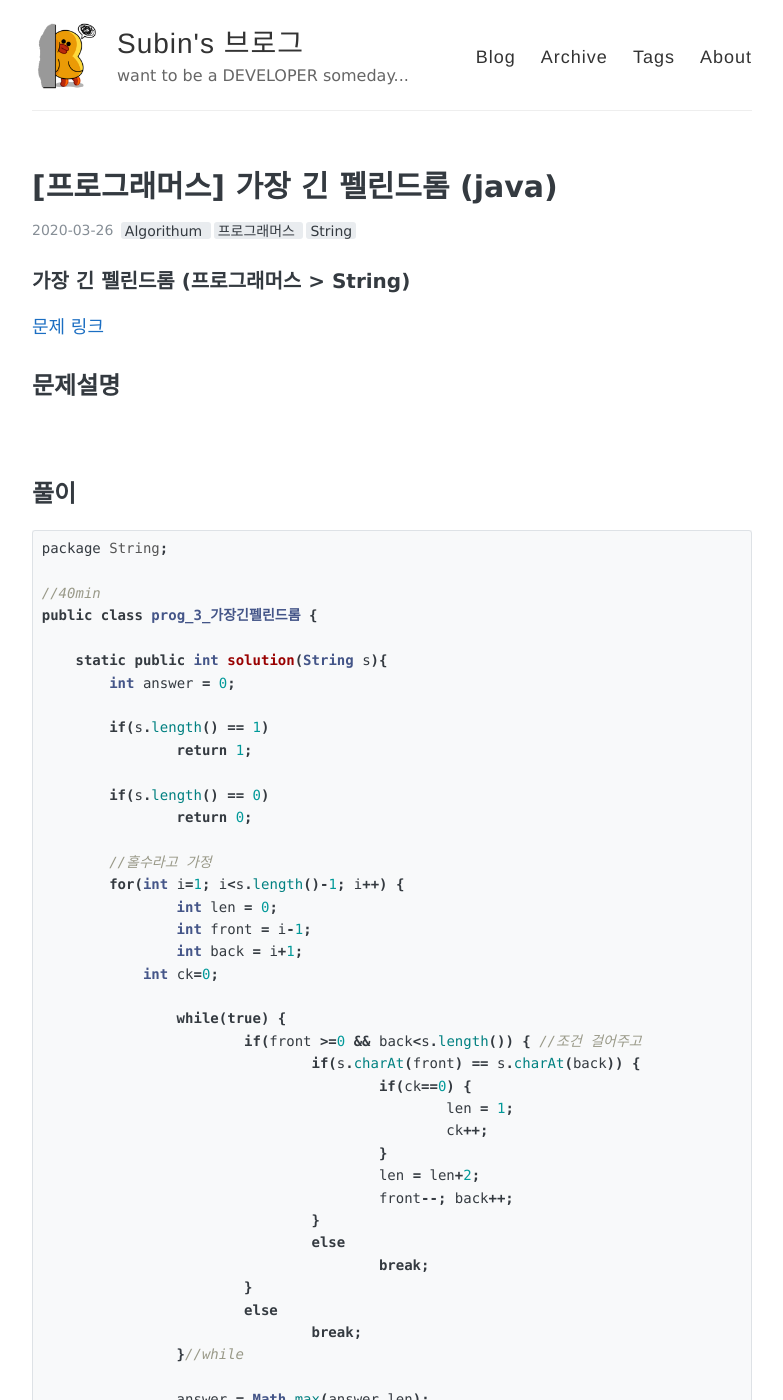
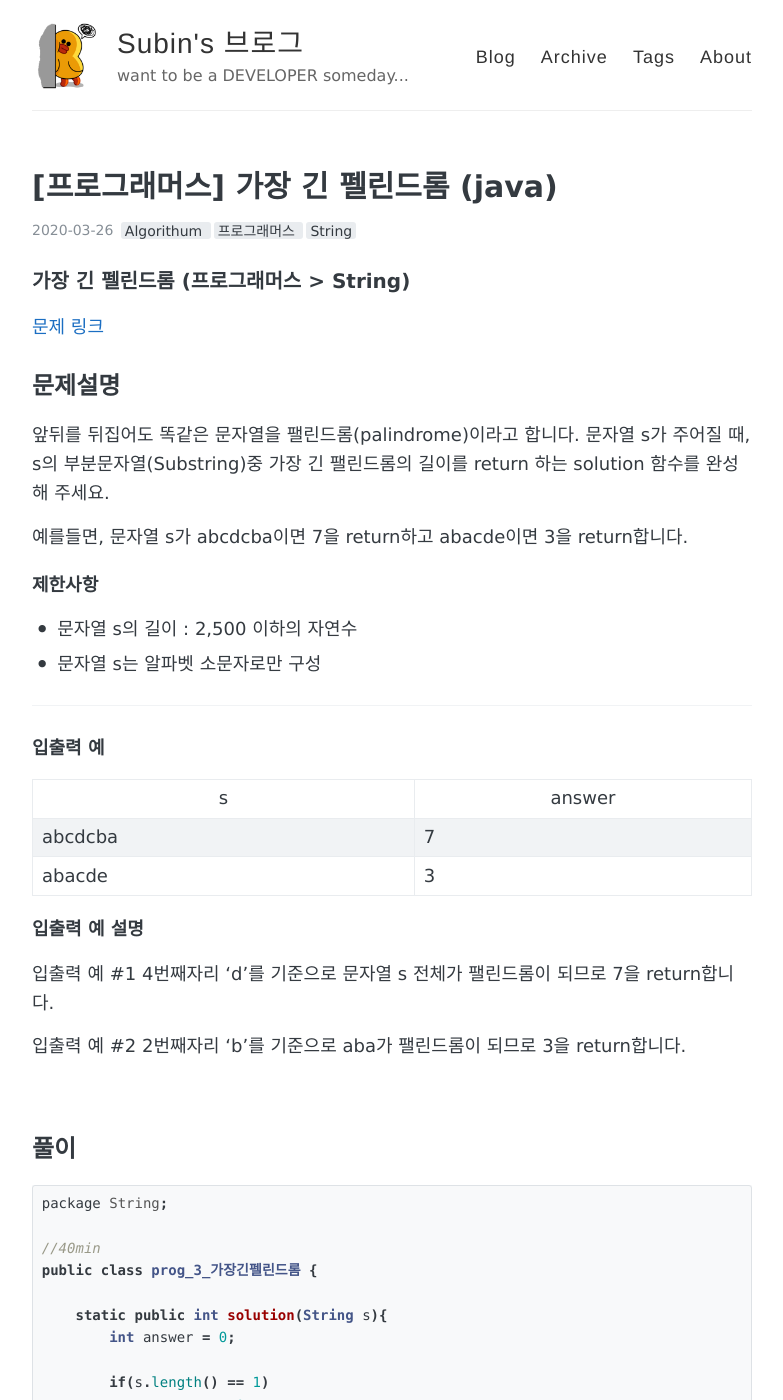
Before and after one commit to Parksuu/Parksuu.github.io, a Jekyll site: the page built from _posts/2020-03-06-84-[프로그래머스]-가장 긴 펠린드롬-(java).md, in a window 1280 px wide and 1400 px high. Shown: the whole window, without its empty margins (248-1031 px from the left). Built offline with Jekyll 4.4.1, drawn with Linux system fonts in a browser that asks for light colours; comment, search, counter and statistics services are not loaded; some of the changed text lies outside the part shown.

Commit message:
가장긴 펠린드롬2

```diff
--- a/_posts/2020-03-06-84-[프로그래머스]-가장 긴 펠린드롬-(java).md
+++ b/_posts/2020-03-06-84-[프로그래머스]-가장 긴 펠린드롬-(java).md
@@ -18,7 +18,32 @@ comments: true
 
 ## 문제설명
 
+앞뒤를 뒤집어도 똑같은 문자열을 팰린드롬(palindrome)이라고 합니다.
+문자열 s가 주어질 때, s의 부분문자열(Substring)중 가장 긴 팰린드롬의 길이를 return 하는 solution 함수를 완성해 주세요.
 
+예를들면, 문자열 s가 abcdcba이면 7을 return하고 abacde이면 3을 return합니다.
+
+##### 제한사항
+
+- 문자열 s의 길이 : 2,500 이하의 자연수
+- 문자열 s는 알파벳 소문자로만 구성
+
+------
+
+##### 입출력 예
+
+| s       | answer |
+| ------- | ------ |
+| abcdcba | 7      |
+| abacde  | 3      |
+
+##### 입출력 예 설명
+
+입출력 예 #1
+4번째자리 'd'를 기준으로 문자열 s 전체가 팰린드롬이 되므로 7을 return합니다.
+
+입출력 예 #2
+2번째자리 'b'를 기준으로 aba가 팰린드롬이 되므로 3을 return합니다.
 
 <br>
 
@@ -101,10 +126,4 @@ public class prog_3_가장긴펠린드롬 {
 
 #### 후기 (40min)
 
-
-
-<br>
-
-#### tip
-
-1.
+처음에는 aba aabaa 같은 홀수의 경우만 생각해서 풀어서 절반만 맞았다.. 이후에 aa나 abba 같은 짝수의 개수를 푸는 법을 생각해내서 풀었고 조금 더럽게 푼거같...다..
```
